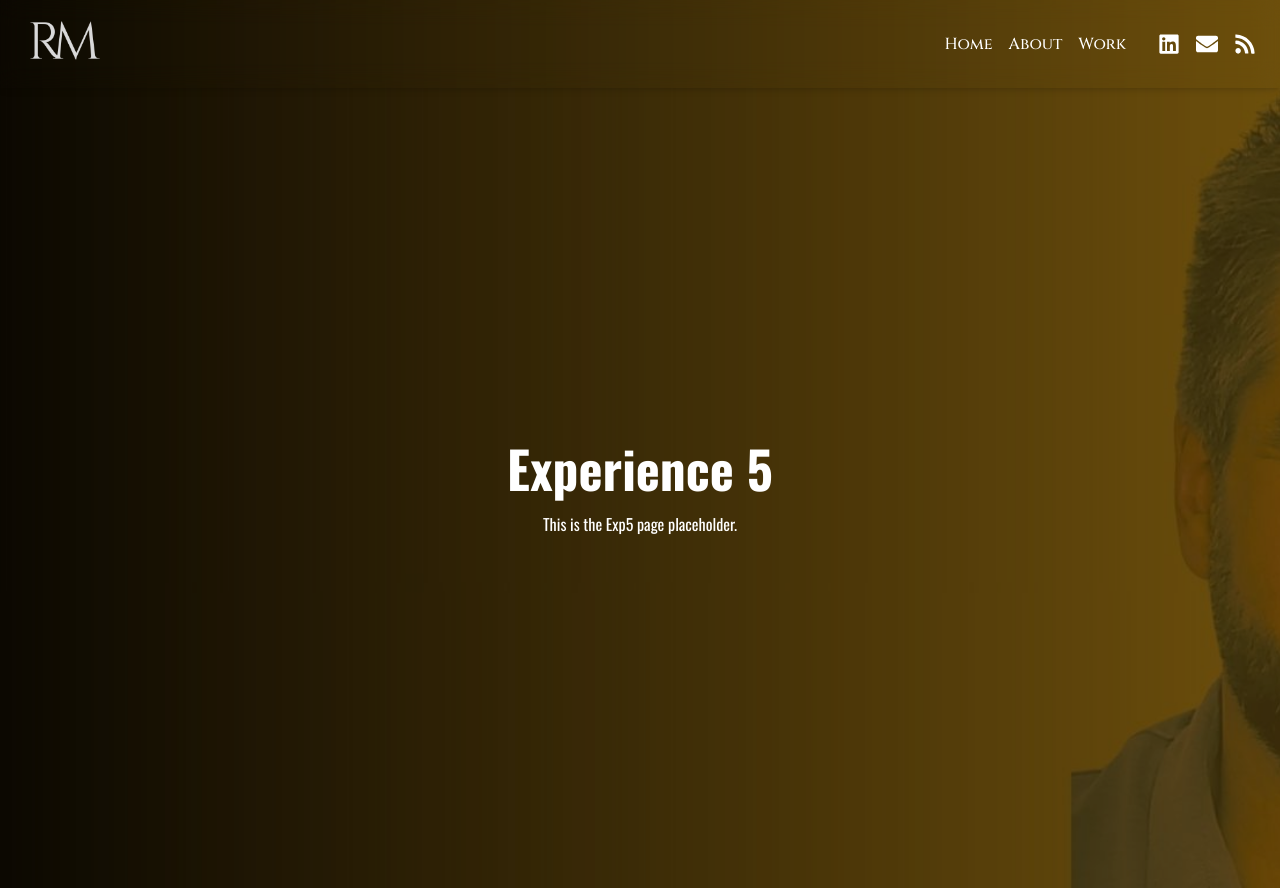
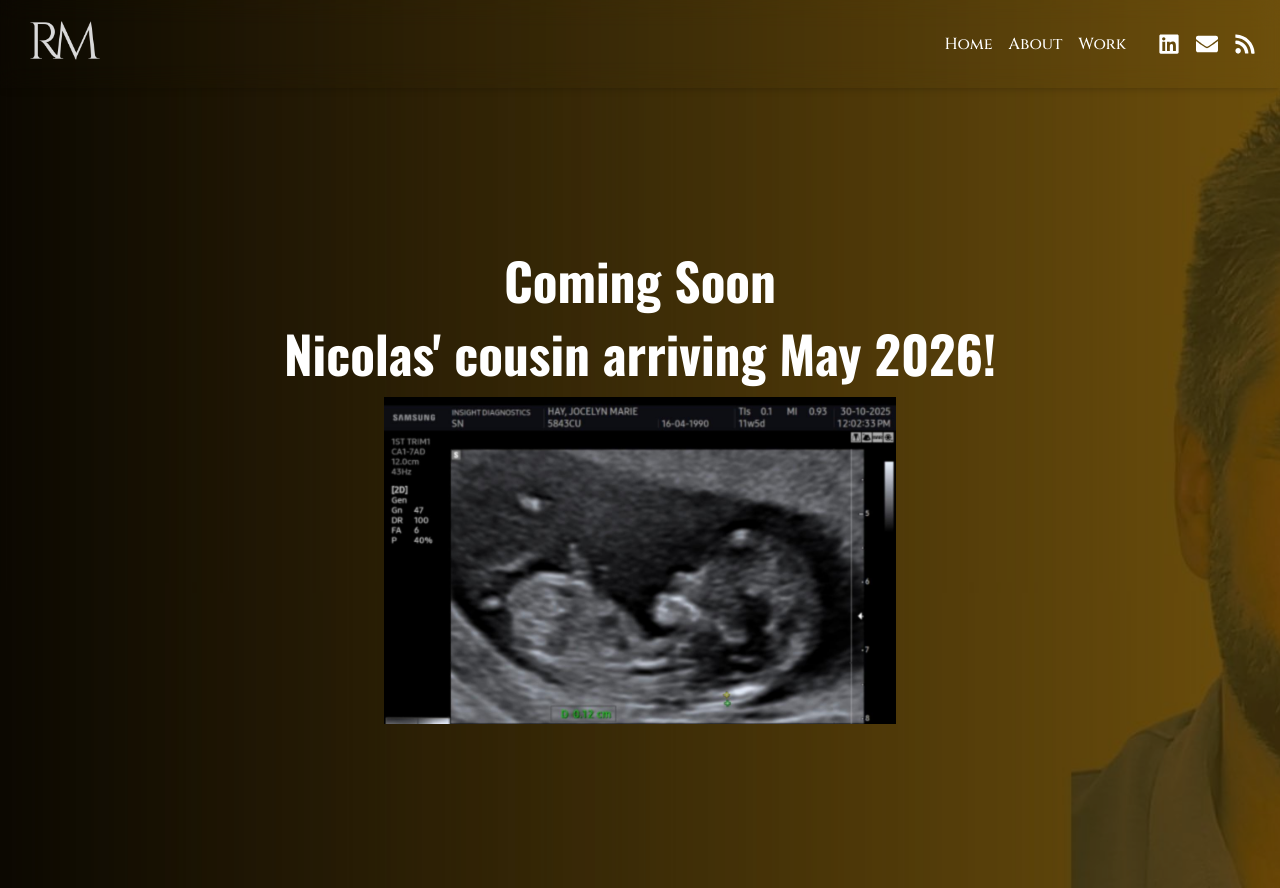
Before and after one commit to rennermccreath/rmdotcom, a React (Vite) app: page /exp5 in a window 1280 px wide. Built offline with nearby package versions, Linux system fonts and the light colour scheme; a web font is replaced by a local one.

Commit message:
secret upload

```diff
--- a/src/pages/Exp5.jsx
+++ b/src/pages/Exp5.jsx
@@ -1,10 +1,21 @@
 import React from "react";
+import { motion } from "framer-motion";
+import may2026 from "../assets/may2026.jpg";
 
 export default function Exp5() {
   return (
     <div className="min-h-screen flex flex-col items-center justify-center text-white">
-      <h1 className="text-4xl font-bold mb-4">Experience 5</h1>
-      <p>This is the Exp5 page placeholder.</p>
+      <h1 className="text-4xl font-bold mb-4">Coming Soon</h1>
+      <h1 className="text-4xl font-bold mb-4 text-center">Nicolas' cousin arriving May 2026!</h1>
+      <motion.img
+          src={may2026}
+          alt="Logo"
+          className="w-5/8 max-w-sm md:max-w-md lg:max-w-lg h-auto object-contain"
+          initial={{ scale: 0.9, opacity: 0 }}
+          animate={{ scale: 1, opacity: 1 }}
+          transition={{ duration: 1.2, ease: "easeOut" }}
+        />
     </div>
+
   );
 }
```
Also changed, not shown: src/assets/may2026.jpg (added).
